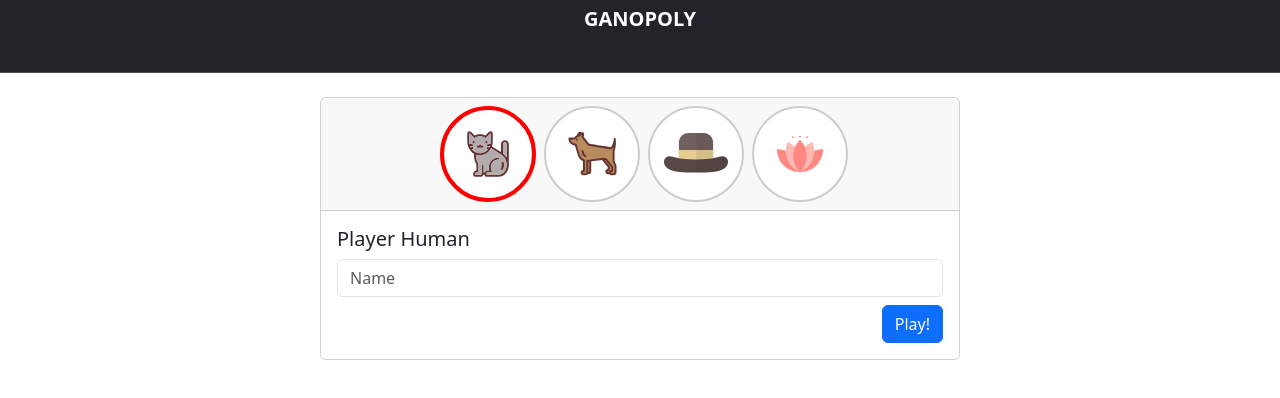
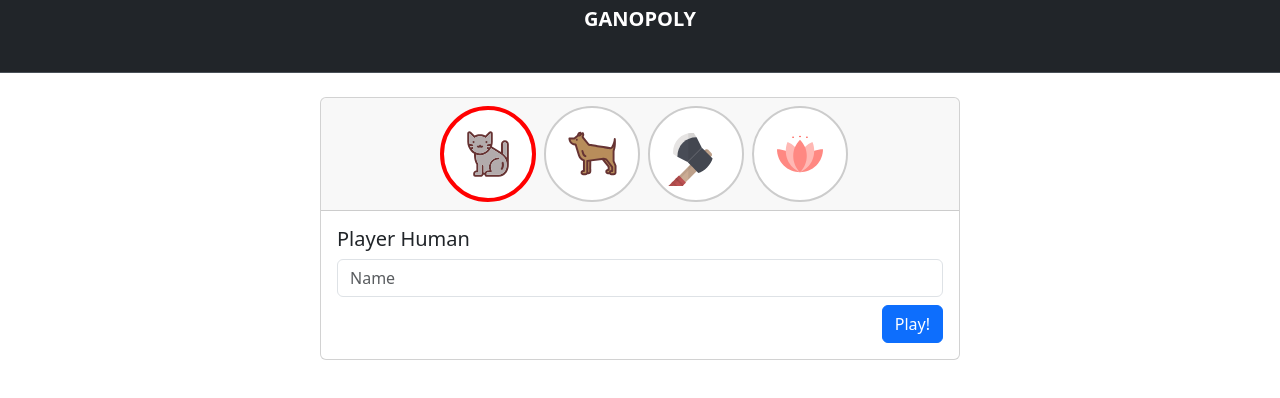
Before and after one commit to alexisdegraeve/ganopoly, an Angular app in the folder ganopoly/: page /game in a window 1280 px wide. Shown: the top 398 px of the page. Built offline with nearby package versions, Linux system fonts and the light colour scheme.

Commit message:
change hat by ax

```diff
--- a/ganopoly/public/cards/game.json
+++ b/ganopoly/public/cards/game.json
@@ -1,7 +1,7 @@
 [{
     "des": 2,
     "derouge": 1,
-    "pions": "hat, car, ship, dog, cat, lotus, shoe, wheelbarrow",
+    "pions": "ax, car, ship, dog, cat, lotus, shoe, wheelbarrow",
     "house": 32,
     "hotel": 12
 }]
--- a/ganopoly/src/app/human-player/human-player.component.html
+++ b/ganopoly/src/app/human-player/human-player.component.html
@@ -6,8 +6,8 @@
         <div class="pion" [class.selected]="pawnSelected === Pawn.dog" (click)="setSelectPawn(Pawn.dog)">
             <div class="dog "></div>
         </div>
-        <div class="pion" [class.selected]="pawnSelected === Pawn.hat" (click)="setSelectPawn(Pawn.hat)">
-            <div class="hat "></div>
+        <div class="pion" [class.selected]="pawnSelected === Pawn.ax" (click)="setSelectPawn(Pawn.ax)">
+            <div class="ax "></div>
         </div>
         <div class="pion" [class.selected]="pawnSelected === Pawn.lotus" (click)="setSelectPawn(Pawn.lotus)">
             <div class="lotus"></div>
--- a/ganopoly/src/app/human-player/human-player.component.scss
+++ b/ganopoly/src/app/human-player/human-player.component.scss
@@ -23,6 +23,6 @@
     cursor: pointer;
 }
 
-.hat {
+.ax {
     background-position: 0 0.75rem;
 }
--- a/ganopoly/src/app/models/pawn.ts
+++ b/ganopoly/src/app/models/pawn.ts
@@ -2,5 +2,5 @@ export enum Pawn {
   lotus = 'lotus',
   cat = 'cat',
   dog = 'dog',
-  hat = 'hat',
+  ax = 'ax',
 }
--- a/ganopoly/src/app/services/game.service.ts
+++ b/ganopoly/src/app/services/game.service.ts
@@ -54,7 +54,7 @@ export class GameService {
     this.usedFirstnames = new Set();
     this.playerHuman$ = this.createNewPlayer(Pawn.cat);
     this.playerComputer1$ = this.createNewPlayer(Pawn.dog);
-    this.playerComputer2$ = this.createNewPlayer(Pawn.hat);
+    this.playerComputer2$ = this.createNewPlayer(Pawn.ax);
     this.playerComputer3$ = this.createNewPlayer(Pawn.lotus);
     this.playerToPlay$ = new BehaviorSubject<Player>({ ...this.playerHuman$.value });
   }
@@ -126,7 +126,7 @@ export class GameService {
   }
 
   getRandomPawn(pawnPlayer: Pawn) {
-    const pawns = [Pawn.lotus, Pawn.cat, Pawn.dog, Pawn.hat];
+    const pawns = [Pawn.lotus, Pawn.cat, Pawn.dog, Pawn.ax];
     console.log('before Pawns ', pawns);
     const pawnsShuffle = this.shuffleArrayGeneric(pawns);
     console.log('after Pawns ', pawnsShuffle);
--- a/ganopoly/src/styles.scss
+++ b/ganopoly/src/styles.scss
@@ -44,8 +44,8 @@
     background-position: center;
 }
 
-.hat {
-    background-image: url("/img/hat.svg");
+.ax {
+    background-image: url("/img/ax.svg");
     height: 70%;
     width: 70%;
     background-size: contain;
```
